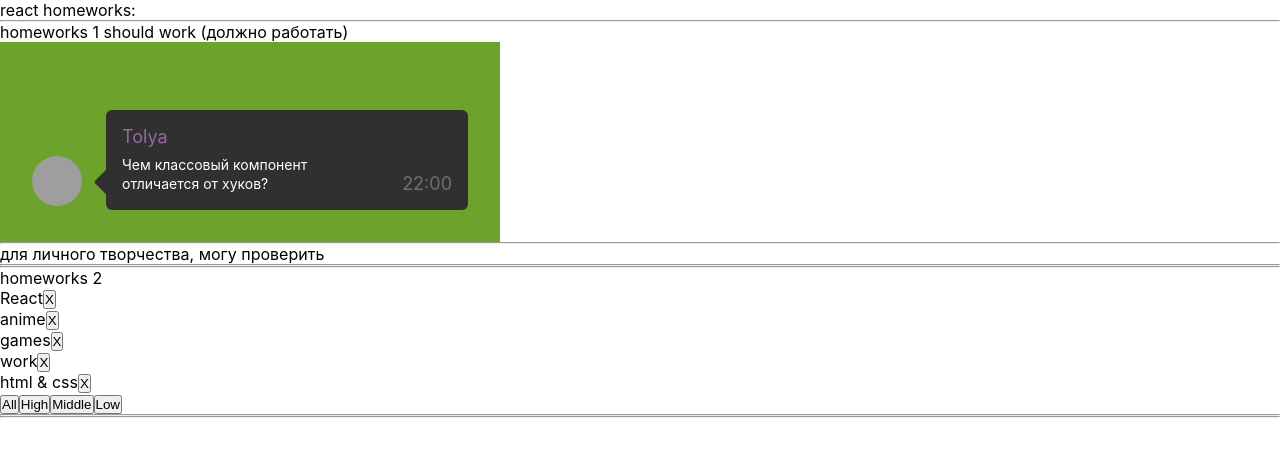
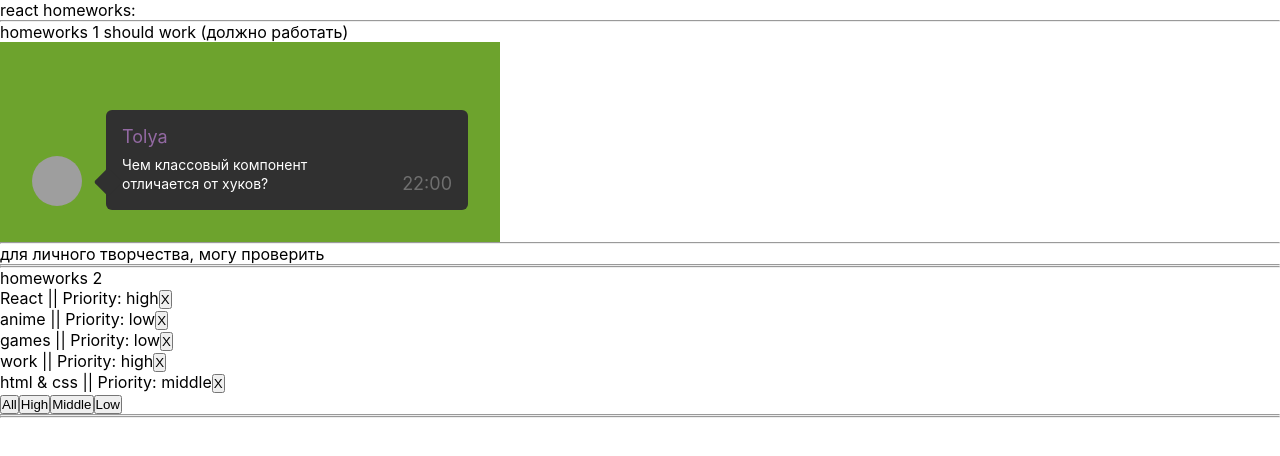
Before and after one commit to worckyky/react-samurai_HomeWork, a React (Create React App) app: page / in a window 1280 px wide. Shown: the top 456 px of the page. Built offline with nearby package versions, Linux system fonts and the light colour scheme; grey boxes are pictures that could not be loaded.

Commit message:
+ Priority to project

```diff
--- a/src/p2-homeworks/h2/Affair.tsx
+++ b/src/p2-homeworks/h2/Affair.tsx
@@ -14,7 +14,7 @@ function Affair(props: AffairPropsType) {
 
     return (
         <div>
-            {props.affair.name}
+            {props.affair.name} {`|| Priority: ${props.affair.priority}`}
             <button onClick={deleteCallback}>X</button>
         </div>
     );
--- a/src/p2-homeworks/h2/HW2.tsx
+++ b/src/p2-homeworks/h2/HW2.tsx
@@ -6,7 +6,7 @@ export type AffairPriorityType = "high" | "middle" | "low"; // need to fix any
 export type AffairType = {
     _id: number,
     name: string,
-    priority: string,
+    priority: AffairPriorityType,
 }; // need to fix any
 
 export type FilterType = "all" | AffairPriorityType;
```
